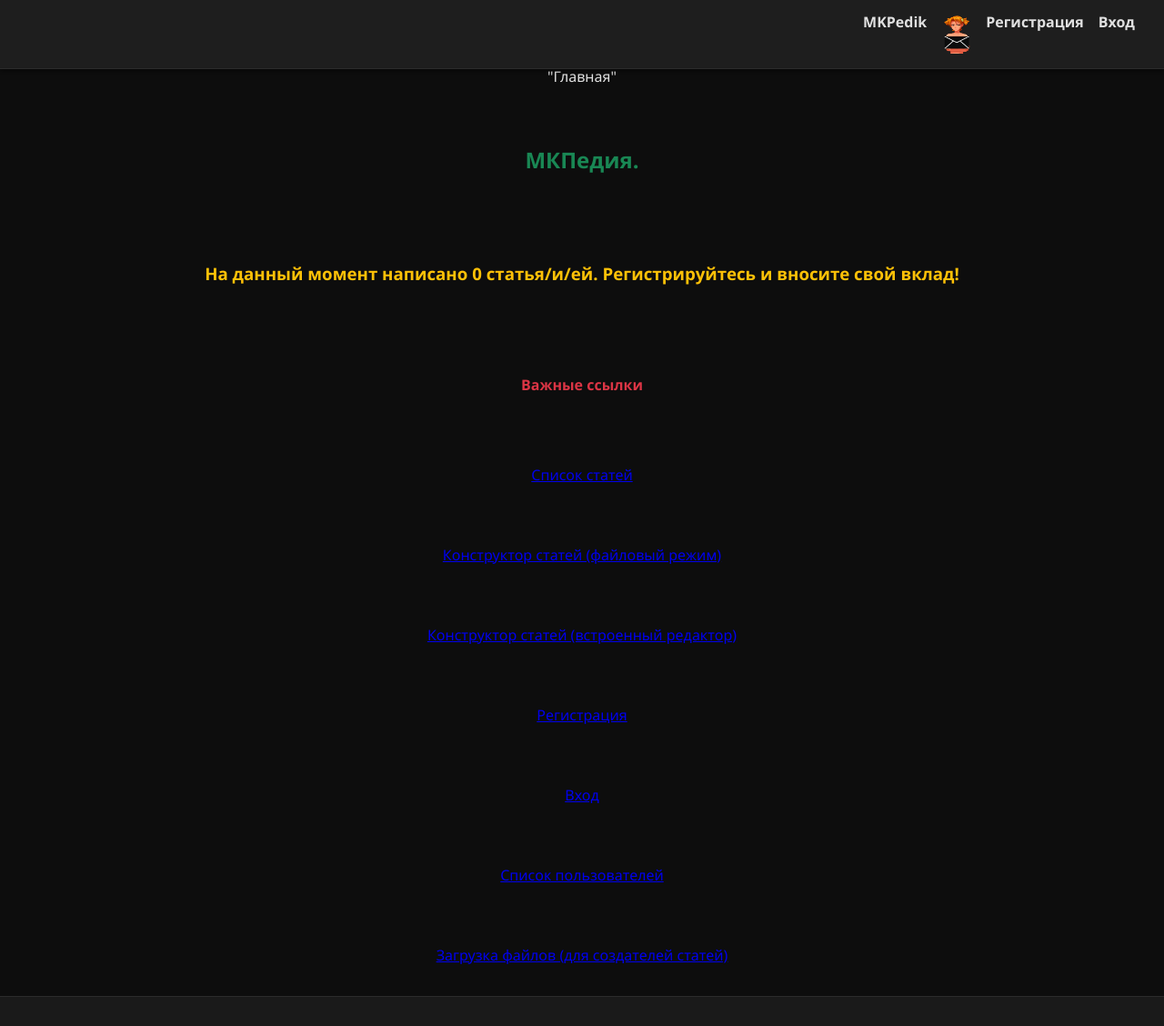
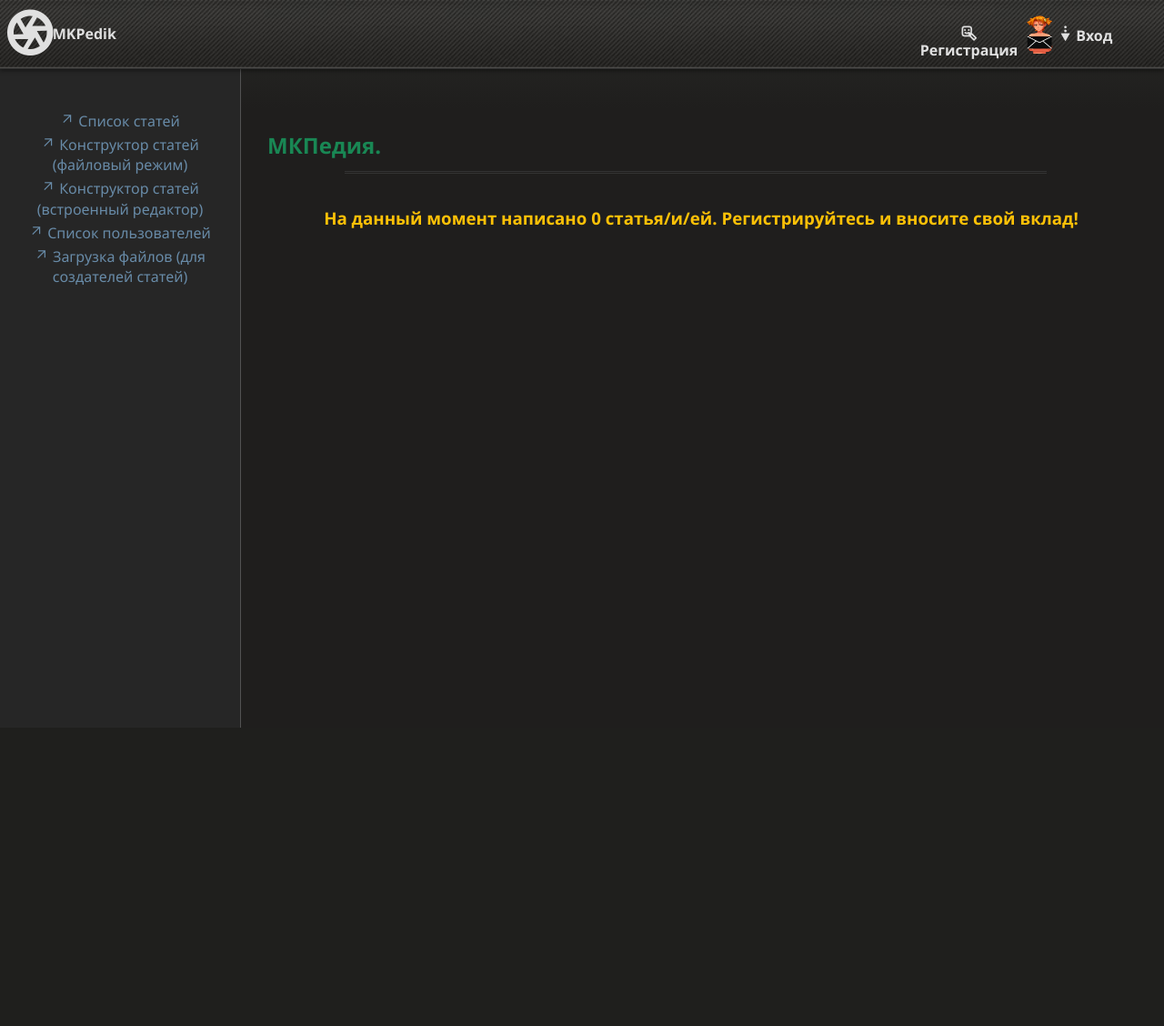
Before and after one commit to MKfun/mkpedia, a Flask app: page / in a window 1280 px wide. Shown: the whole page at 91% size. After the commit the page ends 800 px from the top, so only its background shows below. Run offline with Flask 3, Linux system fonts and the light colour scheme; data that the repository does not hold is empty.

Commit message:
промежуточный результат
хоумпейдж/частично логинпейдж

```diff
--- a/mk/static/styles.css
+++ b/mk/static/styles.css
@@ -1,4 +1,8 @@
 /* Базовая тёмная тема */
+@font-face {
+    font-family: 'PS3';
+    src: URL('/static/PS3.ttf') format('truetype');
+}
 :root {
     --bg-color: #121212;
     --header-bg: #1e1e1e;
@@ -11,7 +15,11 @@
 }
 
 body {
-  background-color: #0d0d0d;
+    background: linear-gradient(0deg,#1f1e1d 0%,#1f1e1d 80%,#242422 100%);
+    background-color: #1f1e1d;
+    background-position: 0 60px;
+    background-repeat: repeat-x;
+    overflow-y: scroll;
     color: #e0e0e0;
     font-family: "Segoe UI", sans-serif;
     line-height: 1;
@@ -22,16 +30,16 @@ body {
 
 /* Шапка */
 #hat {
-    background-color: var(--header-bg);
+background: url("/static/globalheader_bg.jpg");
+background-size:contain;
 padding: 1rem 2rem;
-    display: flex;
-    justify-content: flex-end;
-    gap: 1rem;
+display: grid;
 border-bottom: 1px solid var(--border-color);
 box-shadow: 0 2px 4px rgba(0, 0, 0, 0.4);
 position: sticky;
 top: 0;
 z-index: 1000;
+grid-template-columns: 10% 70% 10% 3% 5%;
 }
 
 #hat a {
@@ -39,9 +47,85 @@ body {
 text-decoration: none;
 font-weight: bold;
 position: relative;
+top:30%;
 transition: color var(--transition);
+height: 20px;
+}
+.home {
+    grid-column: 1;
+}
+.home::before {
+    font-family: PS3;
+    content: "e ";
+    font-size:60px;
+    top: -22px;
+    left: -30px;
+    position:absolute;
+}
+.reg {
+    grid-column: 3;
+
+}
+.reg:before {
+    font-family: PS3;
+    content: "s ";
+}
+.login:before {
+    font-family: PS3;
+    content: "b ";
+}
+.mail {
+    grid-column: 4;
+    grid-row: 1;
+}
+hr {
+    border: none;
+    border-top: 3px double #333;
+    color: #333;
+    overflow: visible;
+    text-align: left;
+    align-self: left
+    height: 5px;
+    width:80%
+}
+.links {
+    height: 100%;
+    width: 80px;
+    position: fixed;
+    z-index: 1;
+    top: 0;
+    left: 0;
+    background-color: #262626;
+    border-right: 1px solid #525252;
+    overflow-x: hidden;
+    padding-top: 20px;
+    width:200px;
+    z-index:999;
+}
+ul {
+    padding-left:0;
+    display: block;
+    margin-top:50%;
+}
+.links a {
+    color: #688ba8;
+    text-decoration:none;
+
+}
+.links a:before {
+    font-family: PS3;
+    content: "z ";
+}
+.links a:visited {
+    color: #55557f;
+}
+.title {
+    text-align:left;
 }
 
+.login {
+    grid-column: 5;
+}
 #hat a::after {
 content: "";
 position: absolute;
@@ -52,7 +136,9 @@ body {
 background: var(--accent-color);
 transition: width 0.3s ease;
 }
-
+.main {
+    margin-left: 250px;
+}
 #hat a:hover {
 color: var(--accent-color);
 }
@@ -74,7 +160,10 @@ footer {
     text-align: center;
     border-top: 1px solid var(--border-color);
     font-size: 0.9rem;
+    position: fixed;
+    display:block;
     color: #aaa;
+    bottom:0;
 }
 
 /* Формы */
@@ -86,14 +175,18 @@ form {
     border-radius: 12px;
     box-shadow: 0 4px 8px rgba(0,0,0,0.3);
     transition: transform var(--transition), box-shadow var(--transition);
+    display: grid;
+    grid-auto-rows: 30px 30px 30px 30px;
 }
 
 form:hover {
     transform: scale(1.01);
     box-shadow: 0 6px 12px rgba(0,0,0,0.4);
 }
-
-form input, form select, form textarea {
+.logindiv {
+    display: block;
+}
+form select, form textarea {
     width: 100%;
     padding: 0.75rem;
     margin-bottom: 1rem;
@@ -102,6 +195,14 @@ form input, form select, form textarea {
     background: #2a2a2a;
     color: var(--text-color);
     transition: border-color var(--transition), background var(--transition);
+}
+input {
+    background: linear-gradient(to bottom,#242424 0%,#141414 60%);
+    border: 1px solid #a2a9b1;
+    border-radius: 2px;
+    border-color: #666666;
+    color:#f2f2f2;
+    line-height: 1.5em;
 }
 
 form input:focus, form select:focus, form textarea:focus {
--- a/mk/templates/base.html
+++ b/mk/templates/base.html
@@ -1,21 +1,22 @@
 <!DOCTYPE html>
 <html lang="en">
     <title>{% block title %}{% endblock %}</title>
-
+    <link href="https://fonts.googleapis.com/icon?family=Material+Icons"
+      rel="stylesheet">
     <link rel="stylesheet" href="{{url_for('static', filename='styles.css')}}">
 
     <header>
         <div id="hat">
-            <a href="/">MKPedik</a>
-
-            <img style="width: 33px; height: 43px;" src={{url_for('static', filename='mailbox.png')}} onclick="window.location.href = '/messages/inbox'"></img>
+            <a class="home" href="/">MKPedik</a>
+            <a class="homeicon" href="/"></a>
+            <img class="mail" style="width: 33px; height: 43px;" src={{url_for('static', filename='mailbox.png')}} onclick="window.location.href = '/messages/inbox'" />
 
             {% if g.user %}
-                <a href="/users/getme">{{g.user["username"]}}</a>
-                <a href="/auth/logout">Выход</a>
+                <a class="reg" href="/users/getme">{{g.user["username"]}}</a>
+                <a class="login" href="/auth/logout">Выход</a>
             {% else %}
-                <a href="/auth/register">Регистрация</a>
-                <a href="/auth/login">Вход</a>
+                <a class="reg" href="/auth/register">Регистрация</a>
+                <a class="login" href="/auth/login">Вход</a>
             {% endif %}
         </div>
 
--- a/mk/templates/home.html
+++ b/mk/templates/home.html
@@ -4,29 +4,27 @@
     <meta name="viewport" content="width=device-width, initial-scale=1, maximum-scale=1">
 </head>
 
-<header>
-    {% block header %}
-        {% block title %}"Главная"{% endblock %}
-    {% endblock %}
-</header>
-
 <body>
 {% block content %}
-        <h2>МКПедия.</h2>
+<div class= main>
+        <h2 class="title">МКПедия.</h2>
+        <hr />
         <h3>На данный момент написано {{article_count}} статья/и/ей. Регистрируйтесь и вносите свой вклад!</h3>
-        <h4>Важные ссылки</h4>
+<!--         <h4>Важные ссылки</h4> -->
+</div>
+<div class="links">
+<ul>
         <p><a href="/articles/getlist">Список статей</a></p>
 
         <p><a href="/articles/constructor_file">Конструктор статей (файловый режим)</a></p>
         <p><a href="/articles/constructor">Конструктор статей (встроенный редактор)</a></p>
 
-        <p><a href="/auth/register">Регистрация</a></p>
-        <p><a href="/auth/login">Вход</a></p>
 
         <p><a href="/users/getlist">Список пользователей</a></p>
 
         <p><a href="/uploader/upload">Загрузка файлов (для создателей статей)</a></p>
-
+</ul>
+</div>
         {% if g.user and g.user["admin"] %}
             <p><a href="/admin/panel">Админ-панель</a></p>
         {% endif %}
```
Also changed, not shown: mk/static/PS3.ttf (added), mk/static/globalheader_bg.jpg (added). Lines whose indentation alone changed are shown as unchanged.
